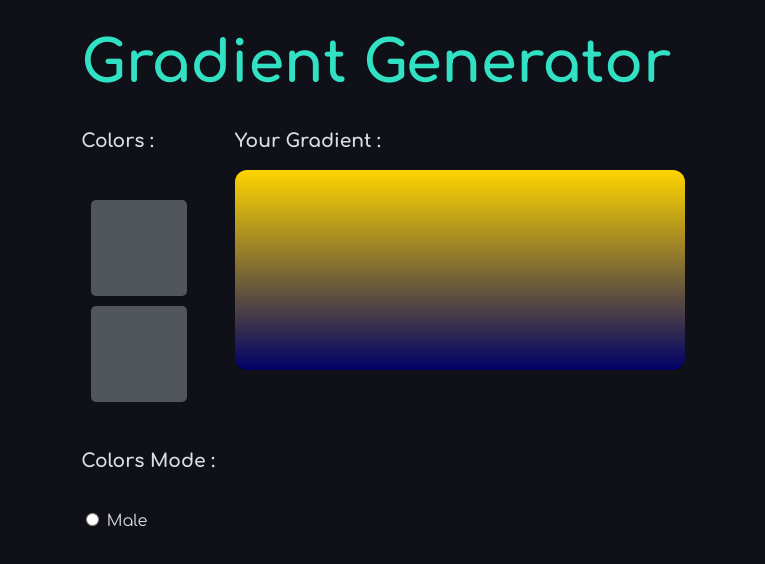
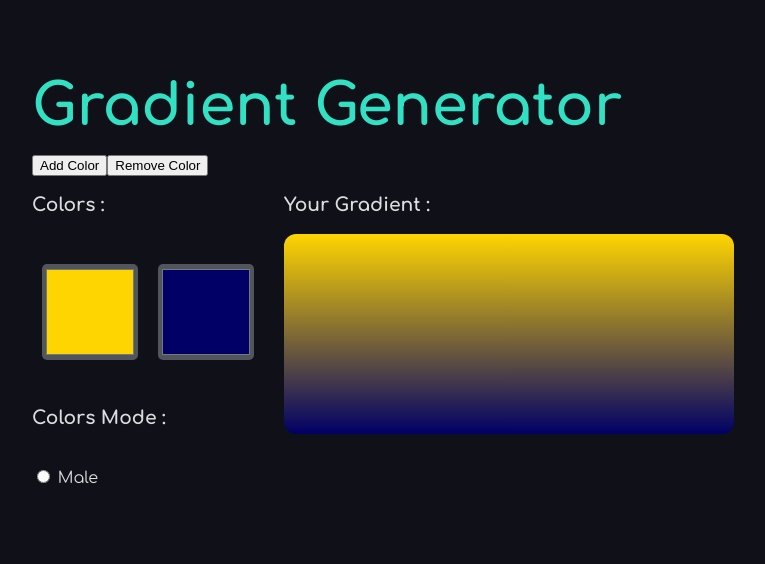
Before and after one commit to naveensinghp/Playground-Stuff, a Next.js app: page / in a window 1280 px wide. Shown: the top 564 px of the page, without its empty margins (257-1022 px from the left). Built offline with nearby package versions, Linux system fonts and the light colour scheme.

Commit message:
#Add Color

```diff
--- a/src/components/GradientGen/GradientGen.js
+++ b/src/components/GradientGen/GradientGen.js
@@ -18,17 +18,28 @@ function GradientGen() {
 
 
 
-  const [style, trigger] = useBoop({x: 7 });
-  const [numOfVisibleColors,setNumOfVisibleColors] = React.useState(4);
+
+  const [numOfVisibleColors,setNumOfVisibleColors] = React.useState(3);
   const visibleColors = colors.slice(0,numOfVisibleColors)
   const colorStops = visibleColors.join(', ');
   const backgroundImage = `linear-gradient(${colorStops})`
-  const Tag = false ? 'a' : 'button';
 
+
+  function addColor(){
+    if(visibleColors.length >=5){
+      return ;
+    }
+    const nextColor = [...colors];
+    nextColor.push('#FF0000')
+    setColors(nextColor)
+    setNumOfVisibleColors(numOfVisibleColors + 1)
+  }
 
   return (
     <>
+      <button onClick={addColor}>Add Color</button>
 
+      <button>Remove Color</button>
       <div className={styles.mainwrapper}>
         <div className={styles.rowleft}>
           <h3>Colors :  </h3>
@@ -50,17 +61,31 @@ function GradientGen() {
                 />
               );
             })} */}
-            {range(3).map((num) => (
-            //  <input
-            //    key={num}
-            //    className={styles.addcolor}
-            //    value="#000066"
-            //    type='color'
-            //  />
-            <div className={styles.addcolor}>
-
-            </div>
-           ))}
+            {/* {range(3).map((num) => (
+             <input
+               key={num}
+               className={styles.addcolor}
+               value="#000066"
+               type='color'
+             />
+           ))} */}
+           {visibleColors.map((color,index) => {
+            const colorId = `color-${index}`
+              return (
+                <input
+                      key={colorId}
+                      id={colorId}
+                      type="color"
+                      value={color}
+                      className={styles.addcolor}
+                      onChange={event => {
+                        const newcolor = [...colors]
+                        newcolor[index] = event.target.value;
+                        setColors(newcolor);
+                      }}
+                />
+              );
+           })}
           </form>
           {/* <h3>Colors Mode : </h3>
           <form>
```
